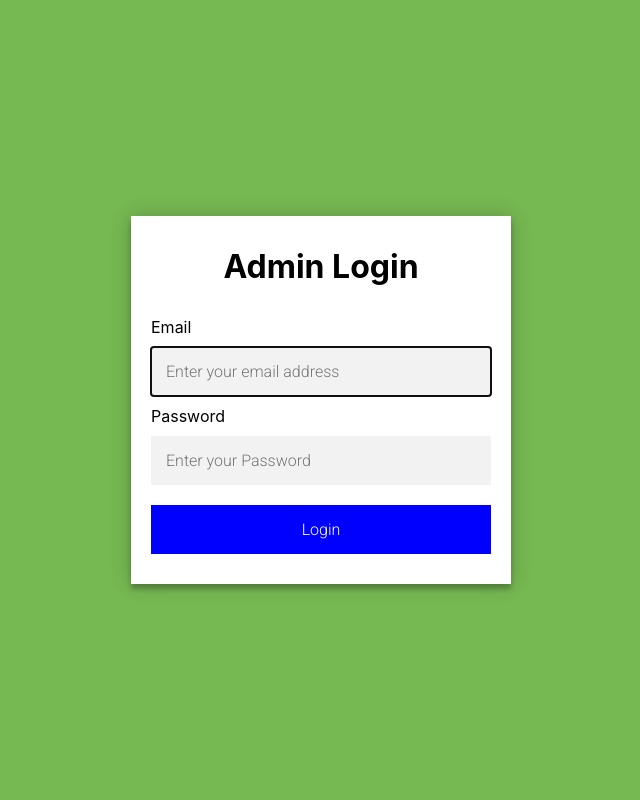
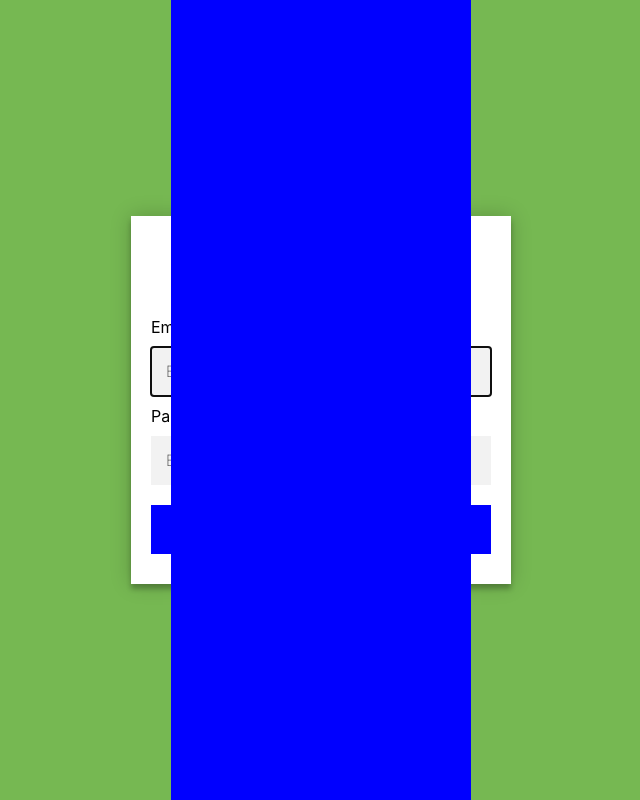
Before and after one commit to owenmiano/Mahewa, a React (Create React App) app in the folder admin/: page /login in a window 1280 px wide. Shown: the whole page, without its empty margins (319-959 px from the left). Built offline with nearby package versions, Linux system fonts and the light colour scheme.

Commit message:
working on sidebar

```diff
--- a/admin/src/components/Layout.js
+++ b/admin/src/components/Layout.js
@@ -1,9 +1,11 @@
 import React from 'react'
 import  {Outlet} from "react-router-dom"
+import Sidebar from './Sidebar'
 // import "../app.css"
  function Layout() {
   return (
     <main className='app'>
+      <Sidebar/>
        <Outlet/>
     </main>
 
--- /dev/null
+++ b/admin/src/components/Sidebar.js
@@ -0,0 +1,11 @@
+import React from 'react'
+import "./sidebar.css"
+function Sidebar() {
+  return (
+    <div className='side-bar'>
+
+    </div>
+  )
+}
+
+export default Sidebar
--- /dev/null
+++ b/admin/src/components/sidebar.css
@@ -0,0 +1,9 @@
+.side-bar{
+    position: fixed;
+    background:blue;
+    width: 300px;
+    height: 100%;
+    box-sizing: border-box;
+    padding: 30px 20px;
+    transition: width .2s ease-in;
+}
```
